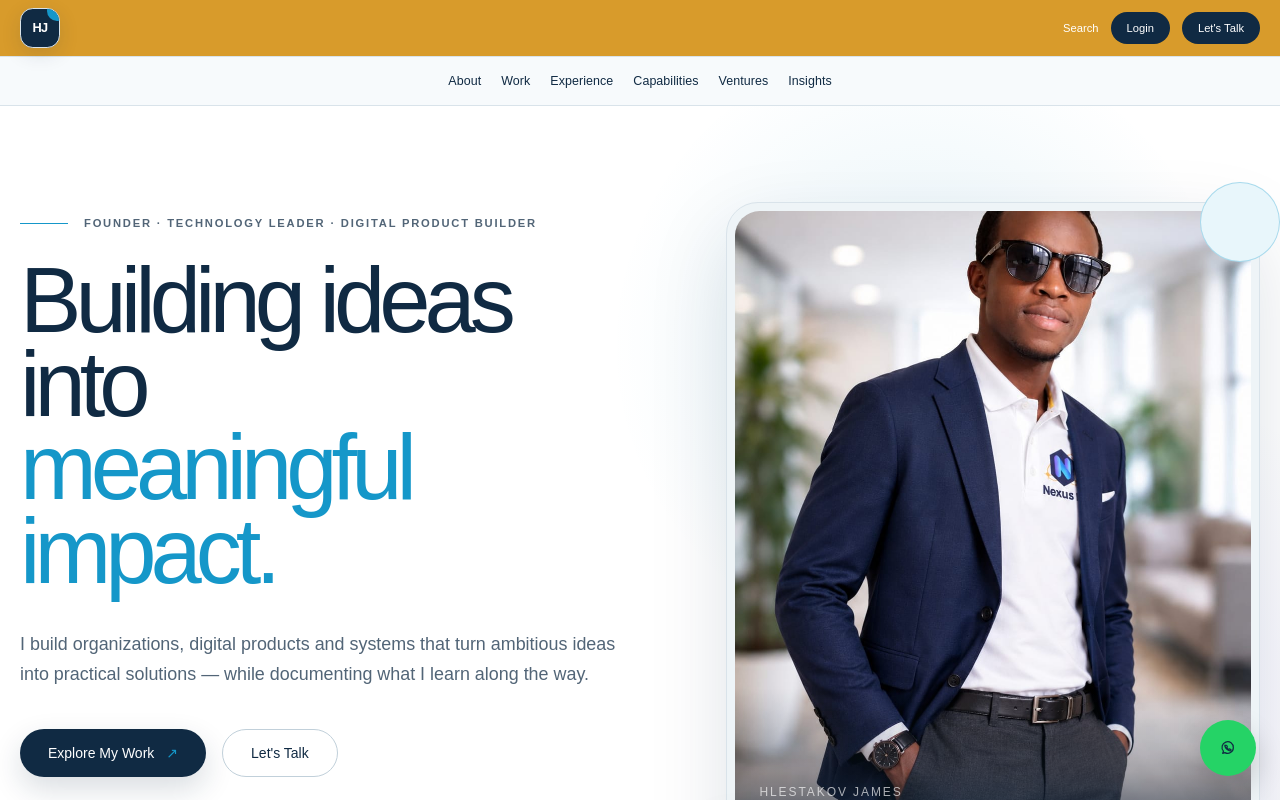
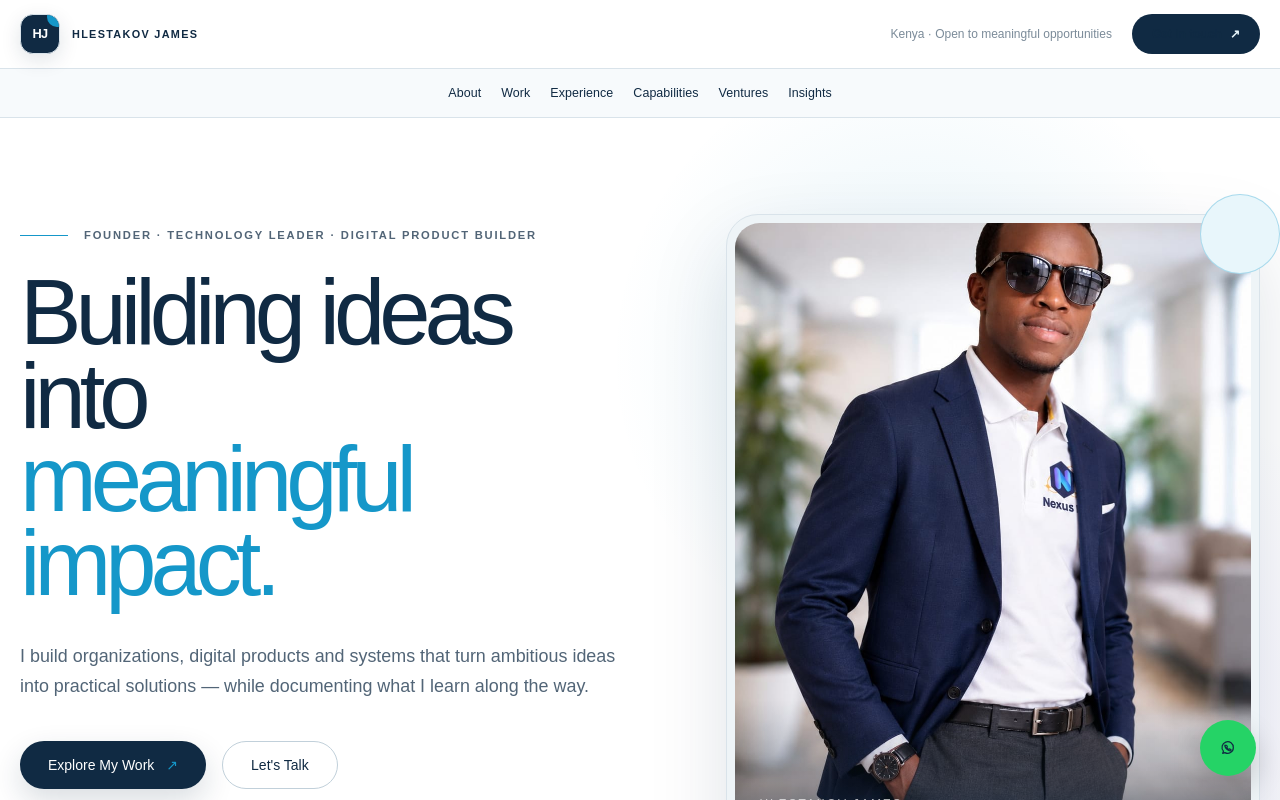
Before and after one commit to hlestakovjames/hlestakovjames-frontend, a Next.js app: page / in a window 1280 px wide. Shown: the top 800 px of the page. Built offline with nearby package versions, Linux system fonts and the light colour scheme.

Commit message:
Simplify portfolio utility header

```diff
--- a/components/layout/UtilityHeader.tsx
+++ b/components/layout/UtilityHeader.tsx
@@ -3,30 +3,13 @@ import HJMark from "@/components/brand/HJMark";
 
 export default function UtilityHeader() {
   return (
-    <header className="border-b border-[var(--brand-border)] bg-[#D89B2B]">
-      <div className="container-wide flex min-h-14 items-center justify-between gap-6">
-        <HJMark size="md" />
-
-        <div className="flex items-center gap-3 text-[0.7rem] font-medium text-white">
-          <Link
-            href="/search"
-            className="hidden transition-colors hover:text-white/75 sm:block"
-          >
-            Search
-          </Link>
-
-          <Link
-            href="/login"
-            className="rounded-full bg-[var(--brand-navy)] px-4 py-2 text-white transition-all duration-200 hover:-translate-y-0.5 hover:bg-[var(--brand-navy-hover)]"
-          >
-            Login
-          </Link>
-
-          <Link
-            href="/contact/work-with-me"
-            className="rounded-full bg-[var(--brand-navy)] px-4 py-2 text-white transition-all duration-200 hover:-translate-y-0.5 hover:bg-[var(--brand-navy-hover)]"
-          >
-            Let&apos;s Talk
+    <header className="border-b border-[var(--brand-border)] bg-white">
+      <div className="container-wide flex min-h-[68px] items-center justify-between gap-5">
+        <HJMark size="md" showName />
+        <div className="flex items-center gap-5">
+          <span className="hidden text-xs text-[var(--brand-text-muted)] sm:block">Kenya · Open to meaningful opportunities</span>
+          <Link href="/contact" className="inline-flex min-h-10 items-center rounded-full bg-[var(--brand-navy)] px-5 text-xs font-semibold text-white transition hover:bg-[var(--brand-cyan)]">
+            Get in touch <span className="ml-2 text-[var(--brand-cyan-soft)]">↗</span>
           </Link>
         </div>
       </div>
```
